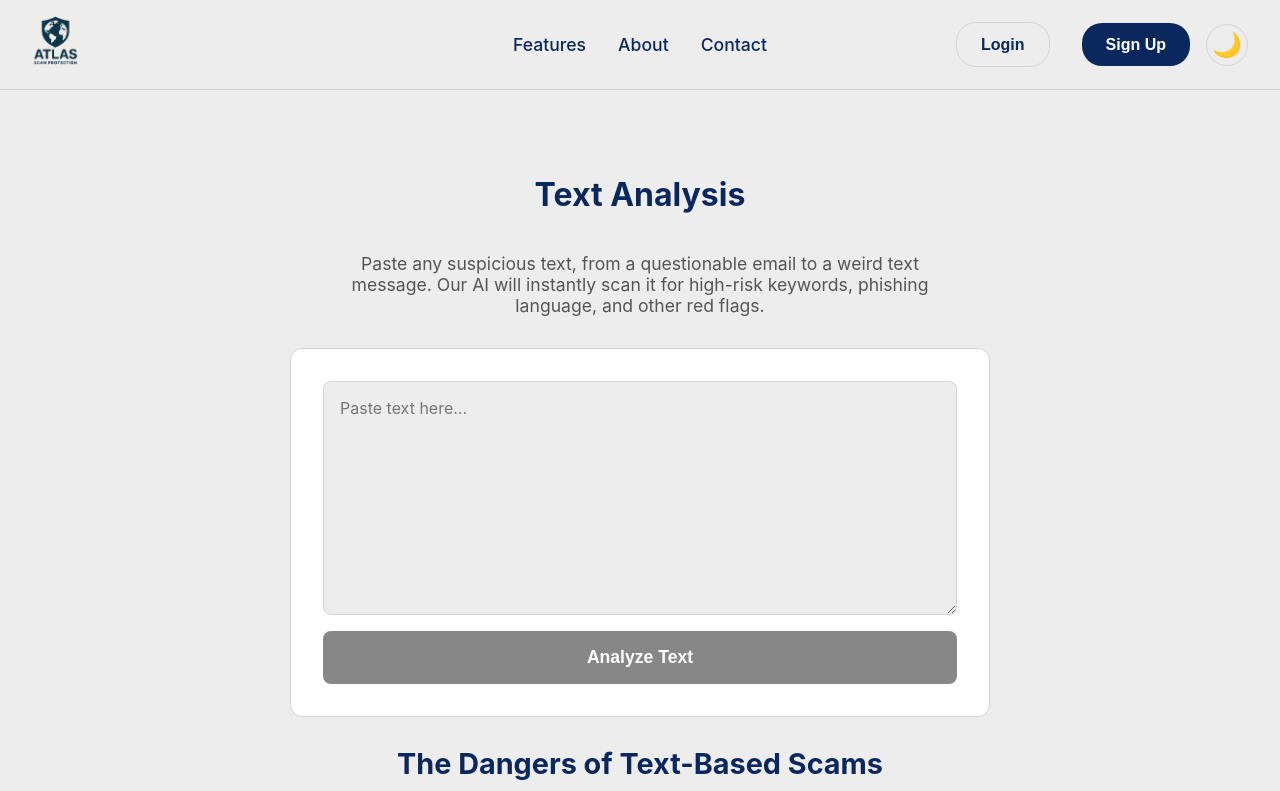
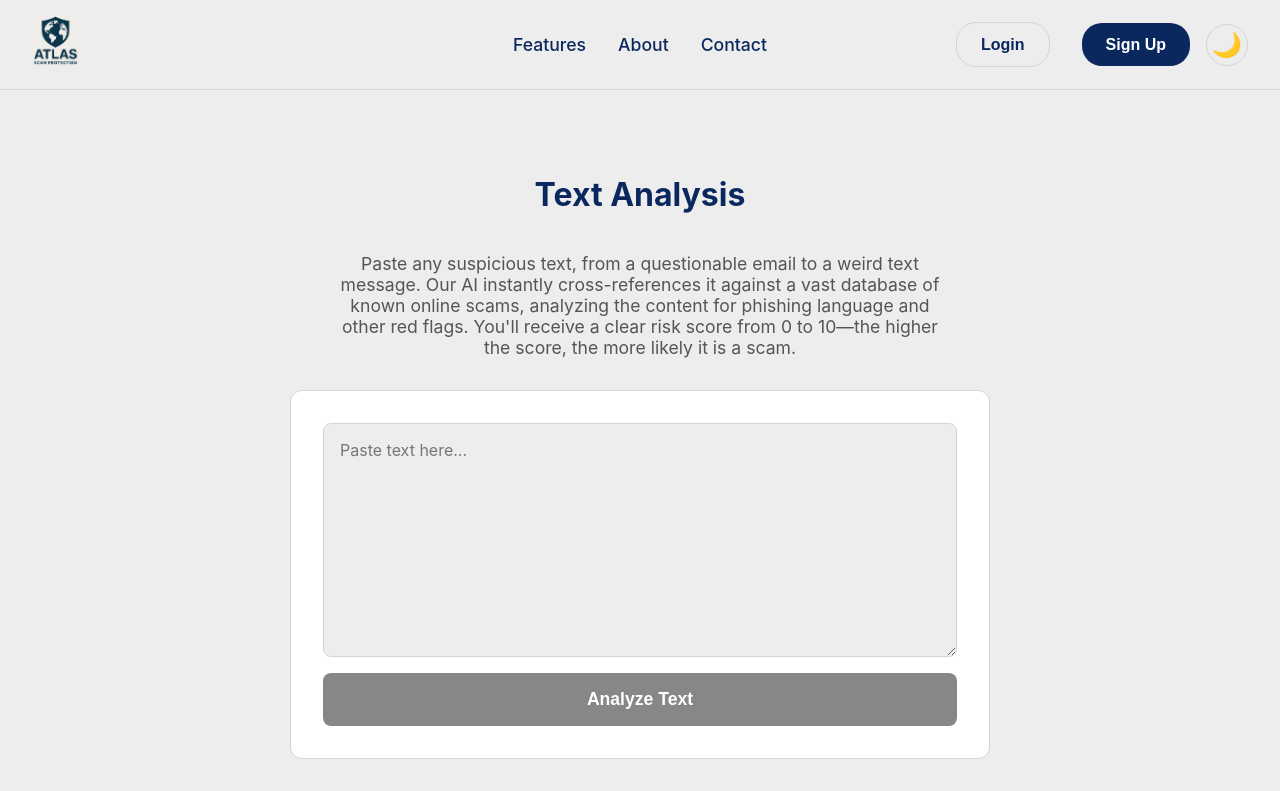
Before and after one commit to AidenBrown21/AtlasChrome, a React (Create React App) app in the folder frontend/: page /text in a window 1280 px wide. Shown: the top 791 px of the page. Built offline with nearby package versions, Linux system fonts and the light colour scheme; no server answers.

Commit message:
Made TextAnalysis more clear

```diff
--- a/frontend/src/pages/TextAnalysis.js
+++ b/frontend/src/pages/TextAnalysis.js
@@ -31,7 +31,9 @@ function TextAnalysis() {
       <div className="text-analysis-container">
         <h1>Text Analysis</h1>
         <p className="description">
-          Paste any suspicious text, from a questionable email to a weird text message. Our AI will instantly scan it for high-risk keywords, phishing language, and other red flags.
+          Paste any suspicious text, from a questionable email to a weird text message. Our AI instantly cross-references it against a vast database of known online scams, analyzing the content for phishing language and other red flags.
+
+          You'll receive a clear risk score from 0 to 10—the higher the score, the more likely it is a scam.
         </p>
         <main className="analysis-box">
           <textarea
```
